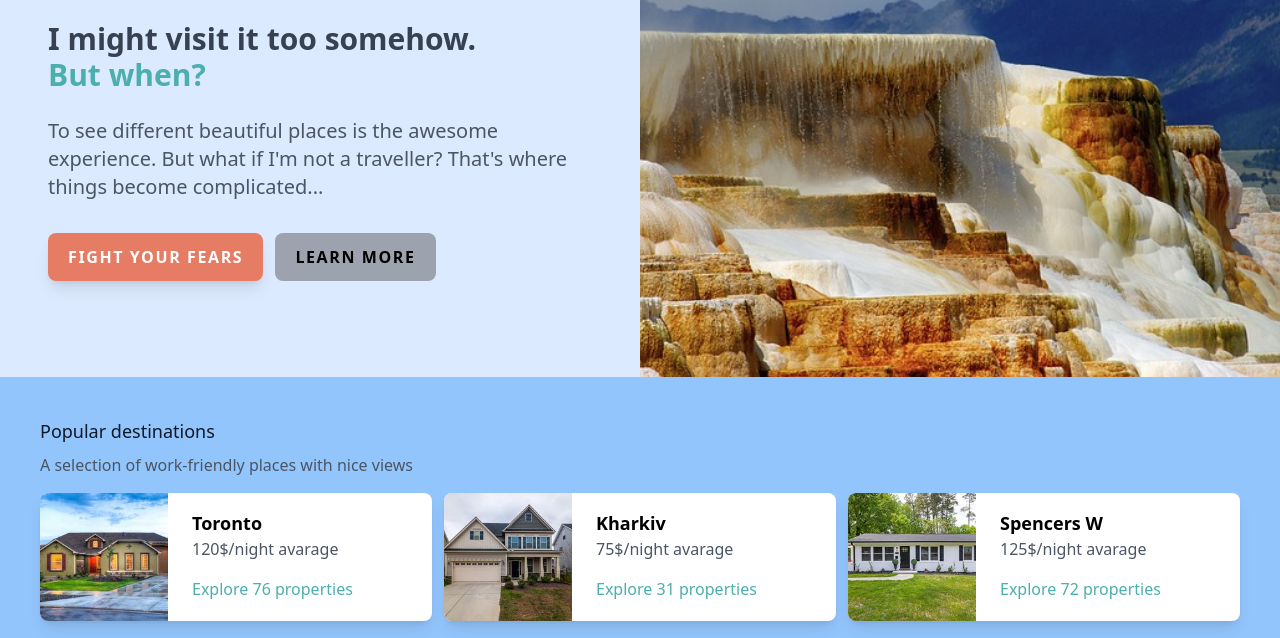
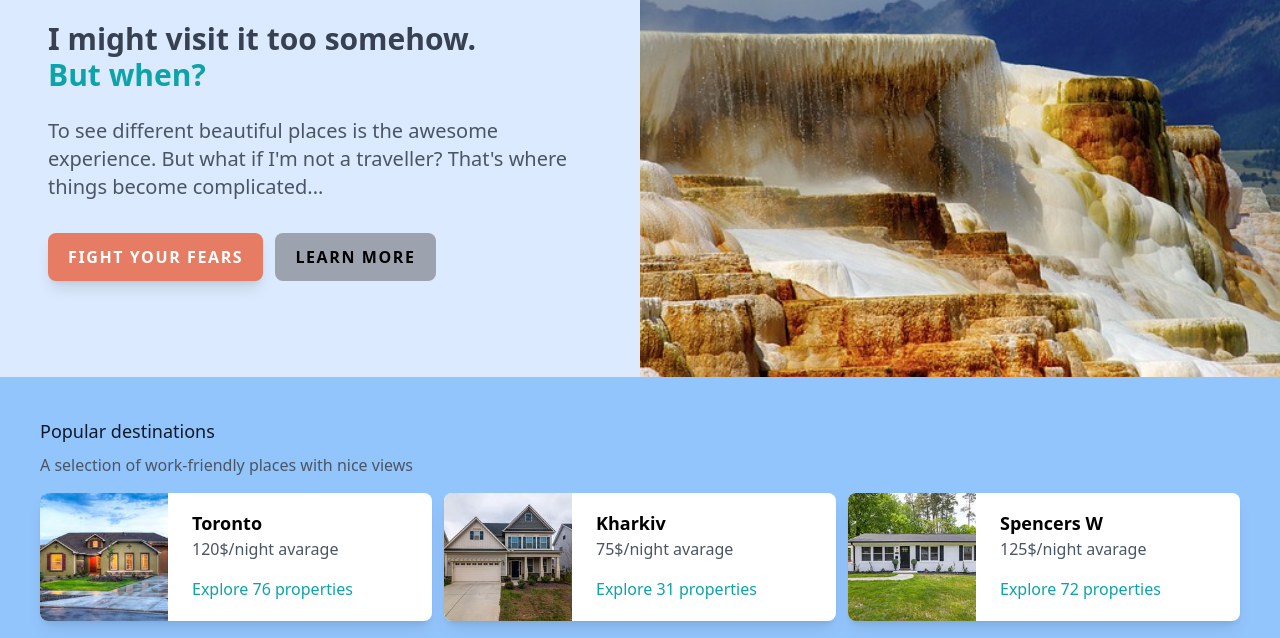
Before and after one commit to dsobolev/tailwind-lab, a website: page index.html in a window 1280 px wide. Shown: the part 155-793 px from the top of the page. Drawn offline with nearby package versions, Linux system fonts and the light colour scheme; files that its build step writes are made by us from their sources.

Commit message:
Renamed classes to camelCase

```diff
--- a/css/sample.css
+++ b/css/sample.css
@@ -9,7 +9,7 @@
 
   .btn-red {
     /*@apply bg-red-400 text-white hover:bg-red-300 active:bg-red-500 focus:ring-red-400;*/
-    @apply bg-brandred text-white hover:bg-brandred-light active:bg-brandred-dark focus:ring-brandred;
+    @apply bg-brandRed text-white hover:bg-brandRed-light active:bg-brandRed-dark focus:ring-brandRed;
   }
 
   .btn-gray {
--- a/index.html
+++ b/index.html
@@ -46,7 +46,7 @@
                         <h3 x-text="place.city" class="font-bold text-lg"></h3>
                         <p class="text-gray-600"><span x-text="place.avaragePrice"></span>$/night avarage</p>
                         <div class="mt-4">
-                            <a href="#" class="text-brandblue hover:text-brandblue-light">
+                            <a href="#" class="text-brandBlue hover:text-brandBlue-light">
                                 Explore <span x-text="place.propertyCount"></span> properties
                             </a>
                         </div>
--- a/tailwind.config.js
+++ b/tailwind.config.js
@@ -4,13 +4,13 @@ module.exports = {
     theme: {
         extend: {
             colors: {
-                brandred: {
+                brandRed: {
                     DEFAULT: "#e67c64",
                     light: "#e38c7d",
                     dark: "#e06448",
                 },
-                brandblue: {
-                    DEFAULT: "#4caeae",
+                brandBlue: {
+                    DEFAULT: "#0da3a8",
                     light: "#63bebf",
                 },
                 //brandgrey: "#556d75"
```
